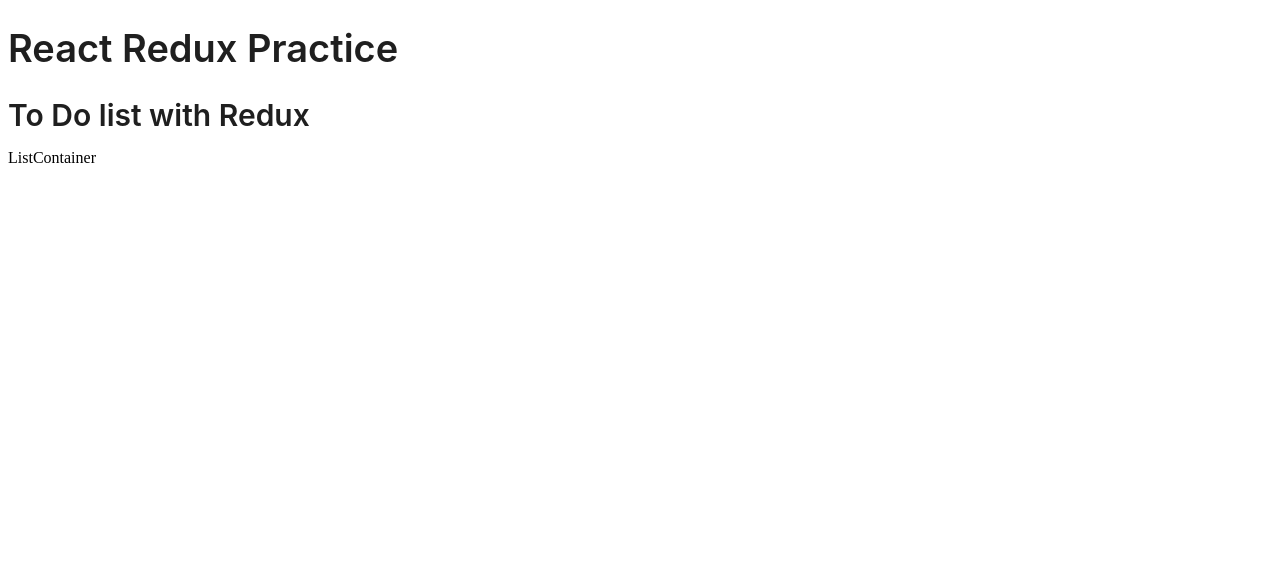
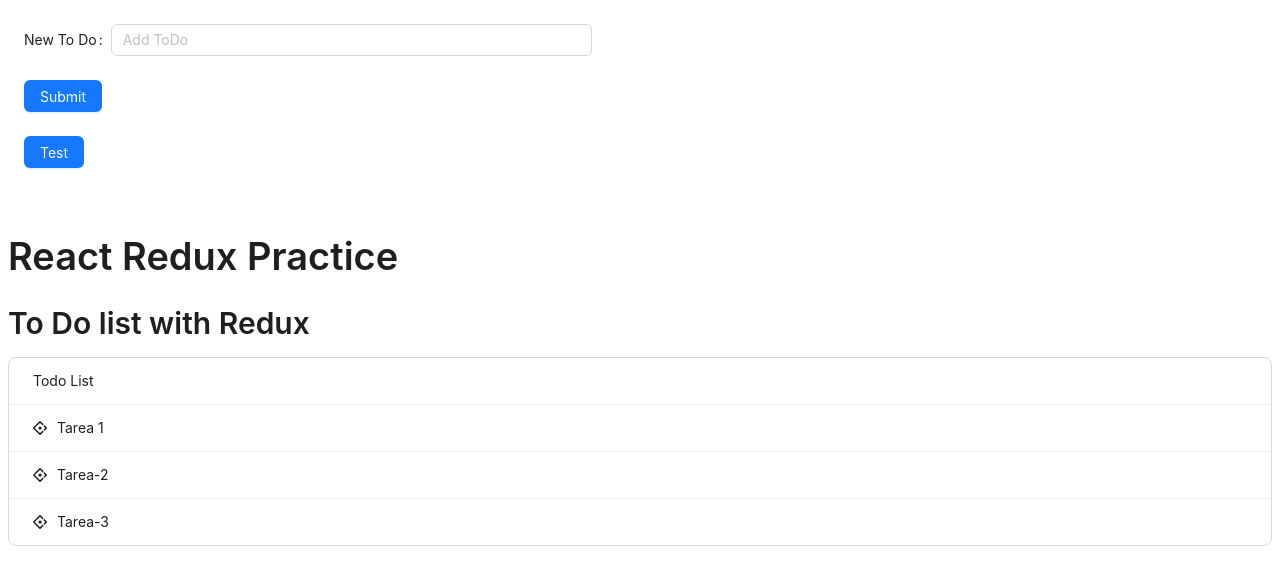
Before and after one commit to Leandro-Andres-Angeli/react-redux-practice, a React (Create React App) app: page / in a window 1280 px wide. Shown: the top 584 px of the page. Built offline with nearby package versions, Linux system fonts and the light colour scheme.

Commit message:
working on redux

```diff
--- a/package.json
+++ b/package.json
@@ -15,7 +15,8 @@
     "react-router-dom": "^5.2.0",
     "react-scripts": "4.0.3",
     "redux": "^4.2.1",
-    "sweetalert2": "^9.13.2"
+    "sweetalert2": "^9.13.2",
+    "uuid": "^9.0.0"
   },
   "scripts": {
     "start": "react-scripts  start",
--- a/src/App.js
+++ b/src/App.js
@@ -1,12 +1,14 @@
-import { useState } from "react";
+
 import { Typography  } from 'antd';
 import ListContainer from "./components/list/ListContainer";
+import FormComponent from "./components/FormComponent";
 
 
 export default function App() {
   const {Title} =Typography
   return(
     <div >
+      <FormComponent></FormComponent>
     <Title >React Redux Practice</Title>
     <div>
       <Title level={2}>To Do list with Redux</Title>
--- /dev/null
+++ b/src/components/FormComponent.js
@@ -0,0 +1,46 @@
+import React from 'react'
+import { Button, Form, Input} from 'antd';
+import { useDispatch } from 'react-redux';
+import { addTodo, showList } from './store/store';
+import { idGenerator } from '../helpers/idGenerator';
+const FormComponent = () => {
+    const dispatch = useDispatch()
+    const [form] = Form.useForm();
+ const testReducer=()=>{
+
+    dispatch(showList())
+ }
+ const handleSubmit = (values)=>{
+
+   if (values.newTodo === undefined || values.newTodo.trim() === '' ){
+     return}
+   dispatch(addTodo({id:idGenerator(),todo:values.newTodo}))
+   form.resetFields()
+
+ }
+
+    return (
+        <Form
+         onFinish={handleSubmit}
+         form={form}
+         onSubmit={()=>console.log('submit')}
+          style={{ maxWidth: 600 , padding:"1rem" }}
+        >
+
+          <Form.Item label="New To Do"  name='newTodo'>
+            <Input placeholder="Add ToDo" />
+          </Form.Item>
+
+          <Form.Item>
+
+            <Button type="primary" htmlType="submit">Submit</Button>
+            </Form.Item>
+            <Form.Item>
+            <Button type="primary" className='test' onClick={testReducer}>Test</Button>
+            </Form.Item>
+        </Form>
+
+  )
+}
+
+export default FormComponent
--- a/src/components/list/ListContainer.js
+++ b/src/components/list/ListContainer.js
@@ -1,12 +1,28 @@
 import React from 'react'
 import { useSelector } from 'react-redux'
-import { store } from '../store/store'
+
+import ListItem from './ListItem'
+import { List } from 'antd';
 
 const ListContainer = () => {
-    const todo = useSelector((state)=>state)
-    console.log(todo)
+    const {todo }= useSelector((state)=>state)
+
   return (
-    <div>ListContainer</div>
+    <>
+
+    <List   header={<div>Todo List</div>}
+
+    bordered
+    dataSource={todo}
+    renderItem={({id,todo}) => (
+      <List.Item key={id} style={{justifyContent:"start",gap:"10px",textTransform:"capitalize"}}>
+        <ListItem {...{id,todo}}></ListItem>
+
+      </List.Item>
+    )}>
+
+    </List>
+    </>
   )
 }
 
--- /dev/null
+++ b/src/components/list/ListItem.js
@@ -0,0 +1,14 @@
+import React from "react";
+import {  Typography } from 'antd';
+import { AntDesignOutlined  } from '@ant-design/icons';
+const ListItem = ({ id, todo }) => {
+
+  return (
+    <>
+      <AntDesignOutlined />
+      <Typography.Text>{todo}</Typography.Text>
+    </>
+  );
+};
+
+export default ListItem;
--- a/src/components/store/store.js
+++ b/src/components/store/store.js
@@ -1,25 +1,33 @@
 
 import { combineReducers, compose, createStore } from "redux";
+import { listItemFunction } from "../../helpers/listItemGenerator";
 
-const types = {
-    showList:'[List] show list'
+export const types = {
+    showList:'[List] show list',
+    addTodo:'addTodo'
+
 }
-const actions ={
-    allItems:()=>({type:types.showList})
-}
-const todoReducer =(state=[1,2,3],action )=>{
+//ACTIONS
+export const addTodo = (payload)=>({type:types.addTodo,payload})
+export const showList = ()=>({type:types.showList})
+
+//ACTIONS
+//REDUCERS
+export  const todoReducer =(state=[listItemFunction("tarea 1"),listItemFunction("tarea-2"),listItemFunction("tarea-3")],action )=>{
     switch (action.type) {
-        case actions.showList:
-            console.log("showList")
+        case types.showList:
+
             return state
 
+        case types.addTodo:
+            return [...state,action.payload]
+        default:
 
-        default:
-            console.log("default")
             return state
 
     }
 }
+//REDUCERS
 const composeEnhancers = window.__REDUX_DEVTOOLS_EXTENSION_COMPOSE__ || compose;
  const reducers =combineReducers({todo:todoReducer})
 
--- /dev/null
+++ b/src/helpers/idGenerator.js
@@ -0,0 +1,4 @@
+import {v4 as uuidv4} from 'uuid';
+export function idGenerator(){
+    return uuidv4()
+}
--- /dev/null
+++ b/src/helpers/listItemGenerator.js
@@ -0,0 +1,5 @@
+import { idGenerator } from "./idGenerator";
+
+export function listItemFunction(todo){
+    return {id:idGenerator(),todo : todo}
+}
--- a/src/index.js
+++ b/src/index.js
@@ -7,6 +7,7 @@ import { store } from "./components/store/store";
 
 
 const rootElement = document.getElementById("root");
+
 ReactDOM.render(
   <StrictMode>
     <Provider store={store}>
```
Also changed, not shown: 1 other file (tests, documents, lock files or other folders).
